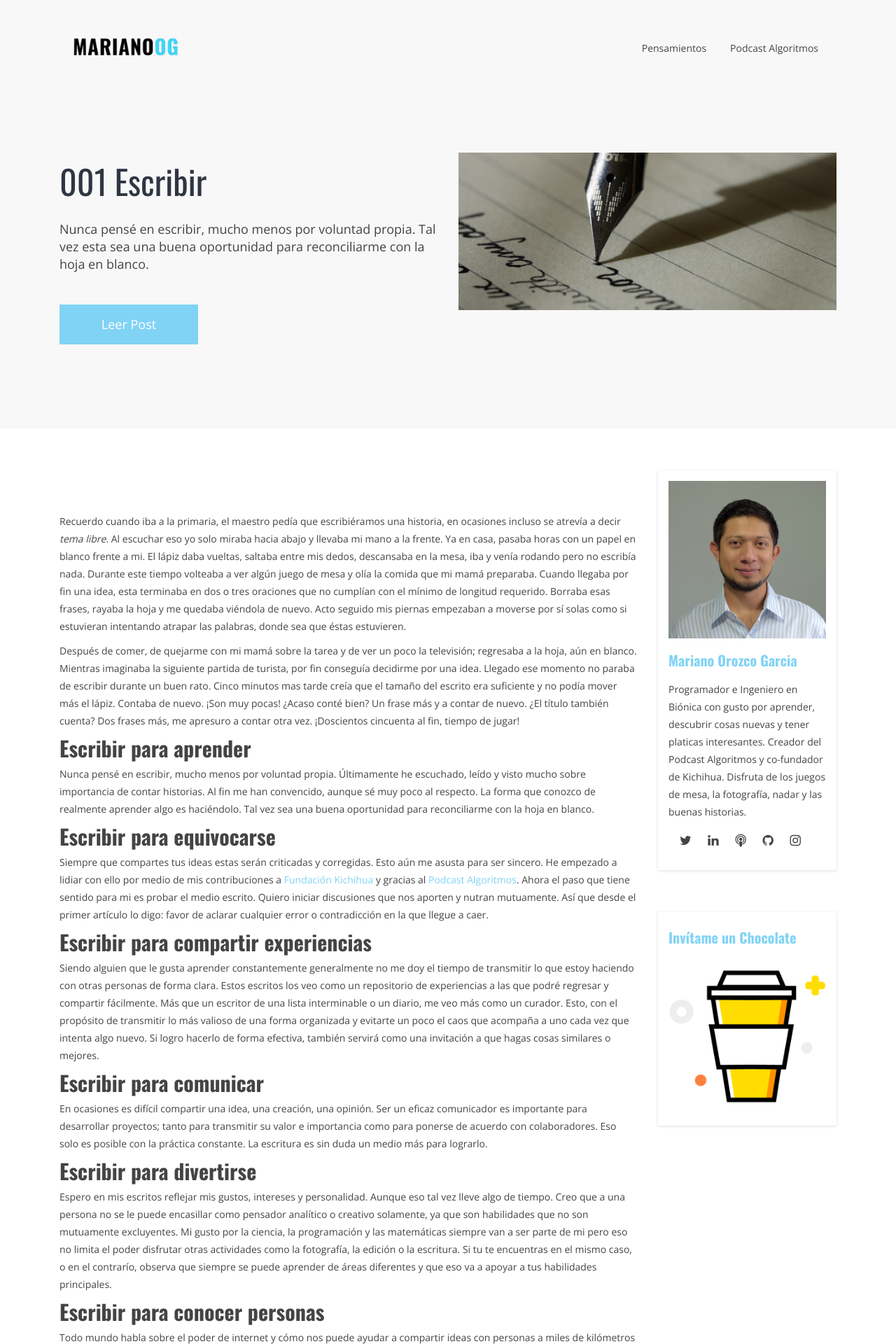
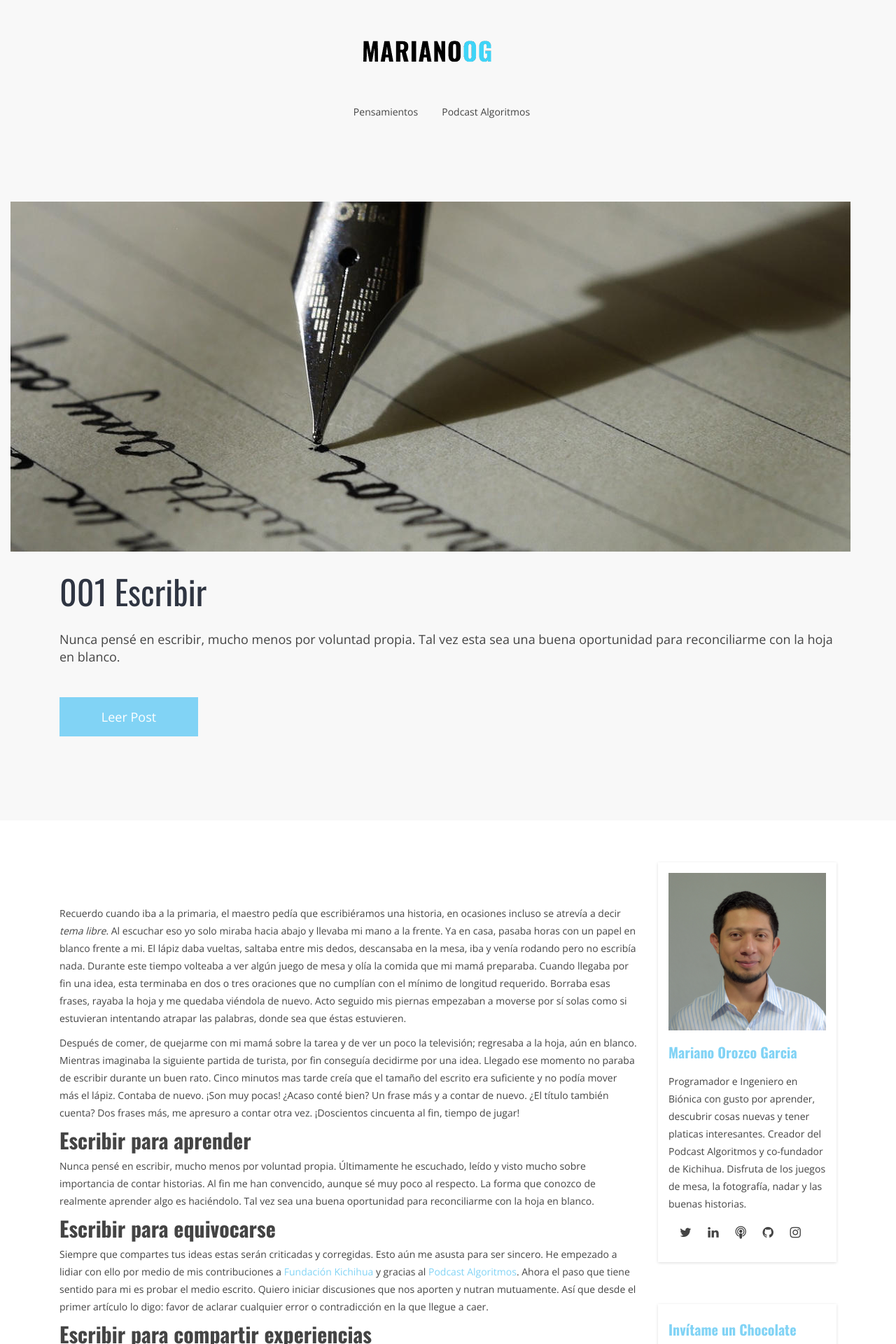
Before and after one commit to MarianoOG/marianoog.github.io, a Jekyll site: the page built from _posts/2019-08-20-001-Escribir.md, in a window 1280 px wide. Shown: the top 1920 px of the page at 70% size. Built offline with Jekyll 4.4.1, drawn with Linux system fonts in a browser that asks for light colours; comment, search, counter and statistics services are not loaded.

Commit message:
container fluid idea

```diff
--- a/_includes/themes/bootstrap/nav-bar.html
+++ b/_includes/themes/bootstrap/nav-bar.html
@@ -1,6 +1,6 @@
             <!-- navbar-default -->
             <nav class="navbar navbar-toggleable-sm navbar-light bg-default">
-              <div class="container">
+              <div class="container-fluid">
                 <a class="navbar-brand" href="/"><img src="{{ BASE_PATH }}/assets/images/logo.png" alt="logo-marianoog-nav"></a>
                 <button class="navbar-toggler" type="button" data-toggle="collapse" data-target="#navbar1" aria-expanded="false" aria-label="Toggle navigation">
                   <i class="fa fa-bars"></i>
--- a/_includes/themes/bootstrap/post.html
+++ b/_includes/themes/bootstrap/post.html
@@ -1,9 +1,22 @@
 <!-- Post header -->
 <div class="header-style-2">
+  <div class="container-fluid">
+    <div class="row">
+
+      <div class="col">
+        {% if page.img %}
+          <figure>
+            <img src="{{ BASE_PATH }}/assets/images/cover/{{ page.img }}" alt="Image of {{ page.title }}">
+          </figure>
+        {% endif %}
+      </div>
+    </div>
+  </div>
+
   <div class="container">
     <div class="row">
 
-      <div class="col-xs-12 col-sm-6">
+      <div class="col">
         <div class="hero-content-v2" style="margin-top:10px!important;">
           <h3><strong>{{ page.title }}</strong></h3>
           {% if page.tagline %}
@@ -16,13 +29,6 @@
         </div>
       </div>
 
-      <div class="col-xs-12 col-sm-6">
-        {% if page.img %}
-          <figure>
-            <img src="{{ BASE_PATH }}/assets/images/cover/{{ page.img }}" alt="Image of {{ page.title }}">
-          </figure>
-        {% endif %}
-      </div>
     </div>
   </div>
 </div>
--- a/assets/css/maps.css
+++ b/assets/css/maps.css
@@ -1,5 +1 @@
-    #google-map, body, html
- {
-      padding: 0;
-      height: 400px;
-    }
+#google-map, body, html { padding: 0; height: 400px; }
```
